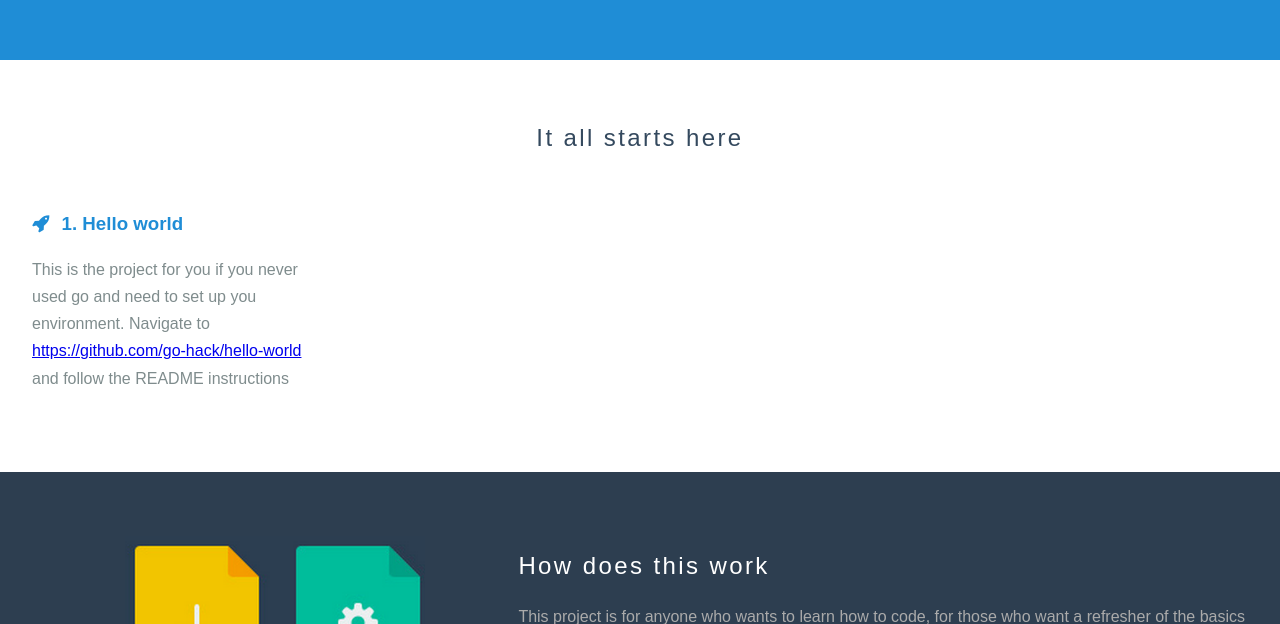
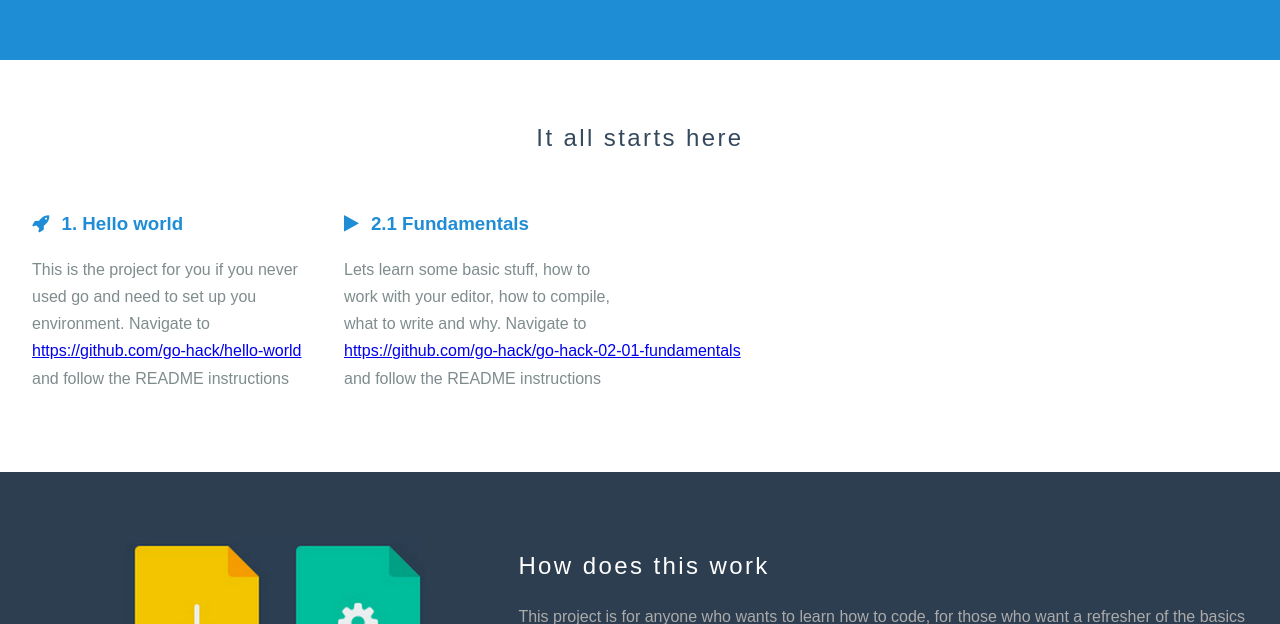
Before and after one commit to go-hack/go-hack.github.io, a plain HTML site: page index.html in a window 1280 px wide. Shown: the part 636-1260 px from the top of the page. Drawn offline with nearby package versions, Linux system fonts and the light colour scheme.

Commit message:
adding fundamentals 2.1

```diff
--- a/index.html
+++ b/index.html
@@ -66,6 +66,19 @@
                 <p>
                     This is the project for you if you never used go and need to set up you environment.
                     Navigate to <a style="white-space: nowrap" href="https://github.com/go-hack/hello-world" target="_blank">https://github.com/go-hack/hello-world</a>
+                    and follow the README instructions
+                </p>
+            </div>
+
+            <div class="l-box pure-u-1 pure-u-md-1-2 pure-u-lg-1-4">
+
+                <h3 class="content-subhead">
+                    <i class="fa fa-play"></i>
+                    2.1 Fundamentals
+                </h3>
+                <p>
+                    Lets learn some basic stuff, how to work with your editor, how to compile, what to write and why.
+                    Navigate to <a style="white-space: nowrap" href="https://github.com/go-hack/go-hack-02-01-fundamentals" target="_blank">https://github.com/go-hack/go-hack-02-01-fundamentals</a>
                     and follow the README instructions
                 </p>
             </div>
```
